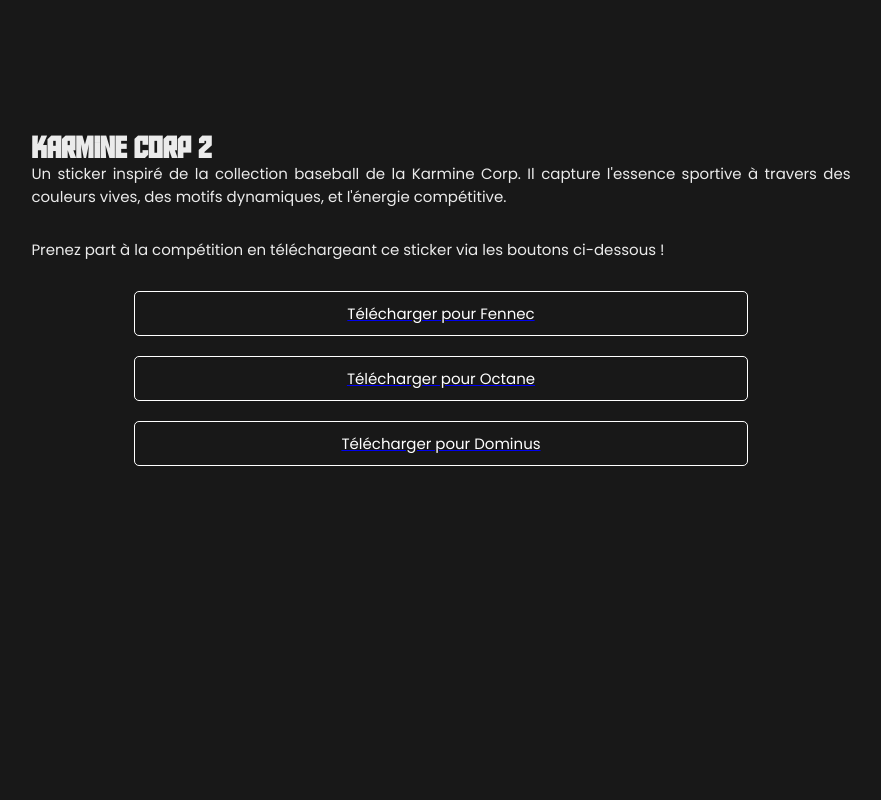
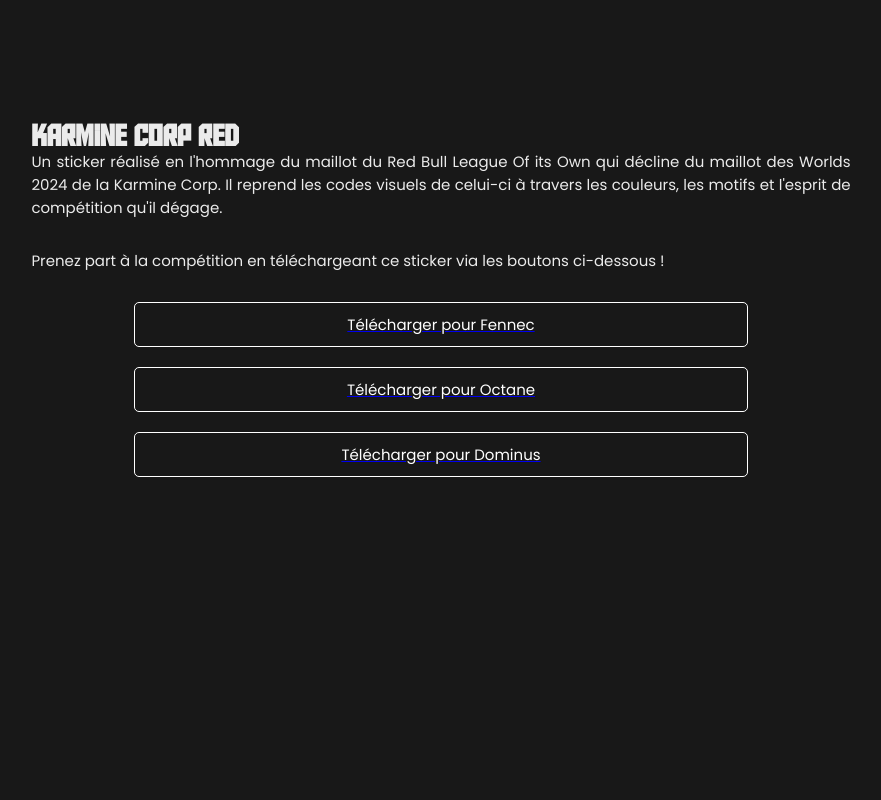
Before and after one commit to R4it0/rocket-decals, a website: page index.html in a window 1280 px wide. Shown: the part 2520-3320 px from the top of the page, without its empty margins (199-1080 px from the left). Drawn offline with nearby package versions, Linux system fonts and the light colour scheme; a web font is replaced by a local one.

Commit message:
Update text

```diff
--- a/index.html
+++ b/index.html
@@ -21,8 +21,8 @@
                     <a href="#model-container-karmine" class="lang" data-lang-fr="Stickers" data-lang-en="Stickers">Stickers</a>
                     <ul class="dropdown-content">
                         <li><a href="#model-container-karmine" class="lang" data-lang-fr="Karmine Corp" data-lang-en="Karmine Corp">Karmine Corp</a></li>
-                        <li><a href="#model-container-karmine-2" class="lang" data-lang-fr="Karmine Corp 2" data-lang-en="Karmine Corp 2">Karmine Corp 2</a></li>
-                        <li><a href="#model-container-karmine-3" class="lang" data-lang-fr="Karmine Corp 3" data-lang-en="Karmine Corp 3">Karmine Corp 3</a></li>
+                        <li><a href="#model-container-karmine-2" class="lang" data-lang-fr="Karmine Corp 2" data-lang-en="Karmine Corp 2">Karmine Corp Red</a></li>
+                        <li><a href="#model-container-karmine-3" class="lang" data-lang-fr="Karmine Corp 3" data-lang-en="Karmine Corp 3">Karmine Corp Baseball</a></li>
                         <li><a href="#model-container-m8" class="lang" data-lang-fr="Gentle Mates" data-lang-en="Gentle Mates">Gentle Mates</a></li>
                         <li><a href="#model-container-resolve" class="lang" data-lang-fr="Resolve" data-lang-en="Resolve">Resolve</a></li>
                     </ul>
@@ -83,10 +83,10 @@
         </div>
             <div data-aos="fade-down-left" data-aos-duration="1500" class="model-text">
             <div class="model-card">
-                <h2 id="karmine" class="lang" data-lang-fr="Karmine Corp 2" data-lang-en="Karmine Corp 2">Karmine Corp 2</h2>
+                <h2 id="karmine" class="lang" data-lang-fr="Karmine Corp Red" data-lang-en="Karmine Corp Red">Karmine Corp Red</h2>
             </div>
-            <div class="model-card lang" data-lang-fr="Un sticker inspiré de la collection baseball de la Karmine Corp. Il capture l'essence sportive à travers des couleurs vives, des motifs dynamiques, et l'énergie compétitive." data-lang-en="A decal inspired by Karmine Corp's baseball collection. It captures the sporting spirit through vibrant colors, dynamic patterns, and competitive energy.">
-                Un sticker inspiré de la collection baseball de la Karmine Corp.
+            <div class="model-card lang" data-lang-fr="Un sticker réalisé en l'hommage du maillot du Red Bull League Of its Own qui décline du maillot des Worlds 2024 de la Karmine Corp. Il reprend les codes visuels de celui-ci à travers les couleurs, les motifs et l'esprit de compétition qu'il dégage." data-lang-en="A sticker made in homage to the Red Bull League Of its Own jersey which is based on the Karmine Corp. 2024 Worlds jersey. It takes up its visual codes through the colors, patterns and the competitive spirit it exudes.">
+                Un sticker réalisé en l'hommage du maillot du Red Bull League Of its Own qui décline du maillot des Worlds 2024 de la Karmine Corp. Il reprend les codes visuels de celui-ci à travers les couleurs, les motifs et l'esprit de compétition qu'il dégage.
             </div>
             <div class="model-card lang" data-lang-fr="Prenez part à la compétition en téléchargeant ce sticker via les boutons ci-dessous !" data-lang-en="Join the competition by downloading this decal through the buttons below!">
                 Prenez part à la compétition en téléchargeant ce sticker via les boutons ci-dessous !
@@ -109,7 +109,7 @@
     <div id="model-container-karmine-3" class="model-container model-container-3">
         <div data-aos="fade-down-right" data-aos-duration="1500" class="model-text">
             <div class="model-card">
-                <h2 id="karmine-3" class="lang" data-lang-fr="Karmine Corp 3" data-lang-en="Karmine Corp 3">Karmine Corp 2</h2>
+                <h2 id="karmine-3" class="lang" data-lang-fr="Karmine Corp Baseball" data-lang-en="Karmine Corp Baseball">Karmine Corp Baseball</h2>
             </div>
             <div class="model-card lang" data-lang-fr="Un sticker inspiré de la collection baseball de la Karmine Corp. Il capture l'essence sportive à travers des couleurs vives, des motifs dynamiques, et l'énergie compétitive." data-lang-en="A decal inspired by Karmine Corp's baseball collection. It captures the sporting spirit through vibrant colors, dynamic patterns, and competitive energy.">
                 Un sticker inspiré de la collection baseball de la Karmine Corp.
```
